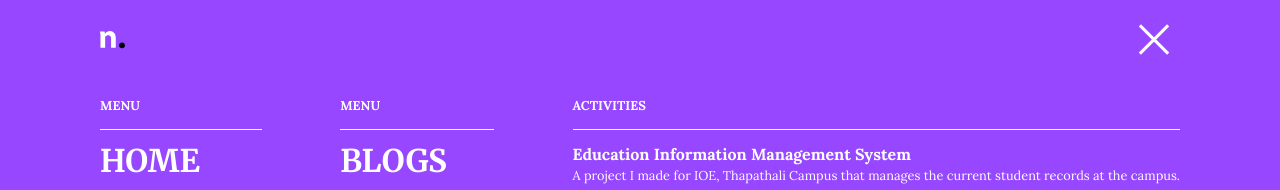
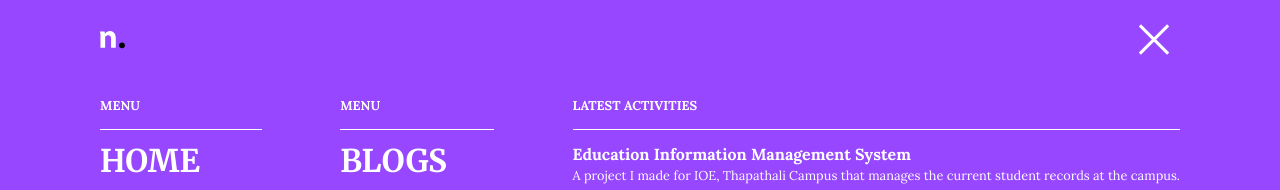
Before and after one commit to niyoj/niyoj.github.io, a React (Vite) app: page / in a window 1280 px wide. Both pictures are taken after a click on the button 1154 px from the left and 39 px from the top of the page. Shown: the top 190 px of the page. Built offline with nearby package versions, Linux system fonts and the light colour scheme.

Commit message:
fixes typo

```diff
--- a/src/pages/navigation/navigation-content/activities/activities.jsx
+++ b/src/pages/navigation/navigation-content/activities/activities.jsx
@@ -6,7 +6,7 @@ import PropTypes from "prop-types";
 export function Activities({ items, active = false }) {
   return (
     <div className={styles["menu"]}>
-      <small className={styles["menu__title"]}>{"activities"}</small>
+      <small className={styles["menu__title"]}>{"latest activities"}</small>
 
       <div className={styles["menu__bar"]} />
 
```
